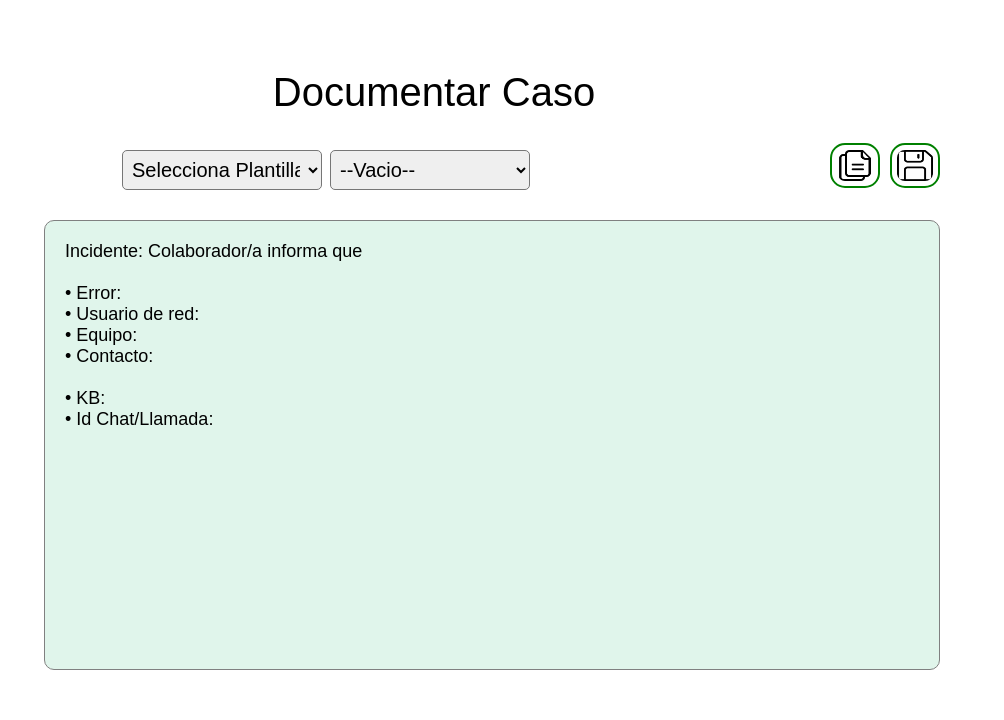
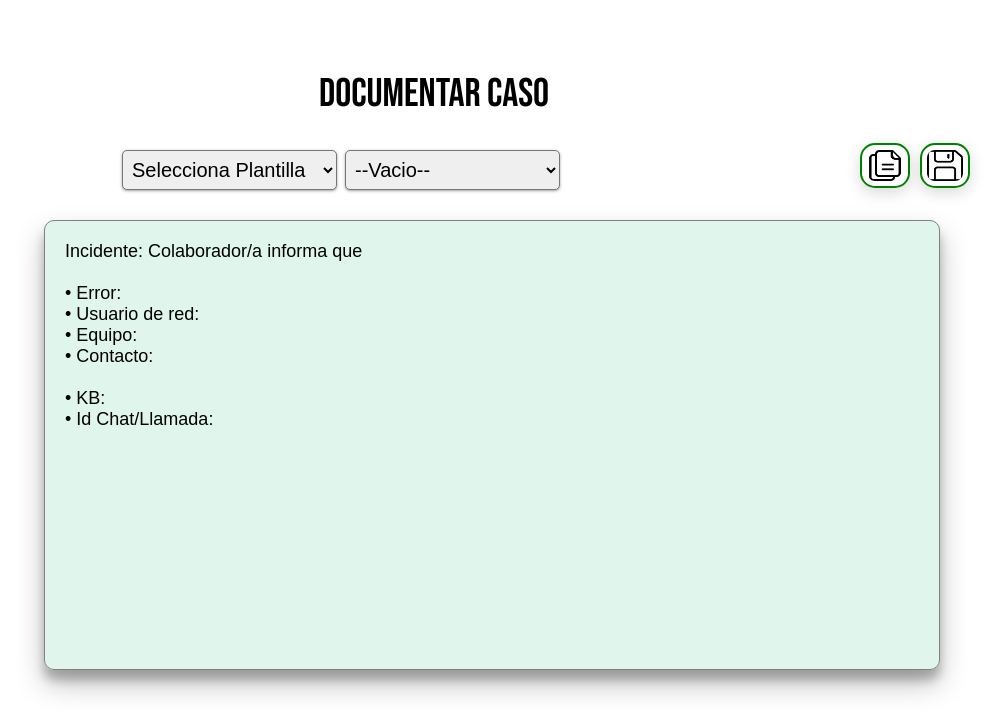
Before and after one commit to jose-beltran/UnisysFlask, a Flask app: page /documentar in a window 1280 px wide; the page is wider, and only the part inside the window is pictured. Shown: the part 80-800 px from the top of that part, without its empty margins (206-1210 px from the left). Run offline with Flask 2, Linux system fonts and the light colour scheme.

Commit message:
Updating CSS Textarea - Selects

```diff
--- a/static/css/style_plant.css
+++ b/static/css/style_plant.css
@@ -1,3 +1,5 @@
+@import url('https://fonts.googleapis.com/css2?family=Bebas+Neue&display=swap');
+
 * {
     margin: 0;
     padding: 0%;
@@ -108,6 +110,12 @@ header {
     }
 }
 
+.title {
+    font-family: "Bebas Neue", serif;
+    font-weight: 400;
+    font-style: normal;
+}
+
 .textoPlantillas {
     margin: 60px auto auto 660px;
     font-family: 'Montserrat', sans-serif;
@@ -129,18 +137,20 @@ header {
 }
 
 .select {
-    width: 200px;
+    width: 215px;
     padding: 5px;
     height: 40px;
     font-family: 'Montserrat', sans-serif;
     font-size: 20px;
     border-radius: 5px;
+    box-shadow: rgba(60, 64, 67, 0.3) 0px 1px 2px 0px, rgba(60, 64, 67, 0.15) 0px 1px 3px 1px;
     margin: 10px 0 auto 8px;
 }
 
 .img-copy {
     border: 2px solid green;
     border-radius: 15px;
+    box-shadow: rgba(0, 0, 0, 0.15) 0px 5px 15px 0px;
     padding: 5px;
     width: 50px;
     height: 45px;
@@ -155,6 +165,7 @@ header {
 .img-table__return {
     border: 2px solid green;
     border-radius: 15px;
+    box-shadow: rgba(0, 0, 0, 0.15) 0px 5px 15px 0px;
     padding: 5px;
     width: 50px;
     height: 45px;
@@ -179,7 +190,8 @@ header {
     width: 900px;
     height: 500px;
     background-color: #5eca9831;
-    border-radius: 10px;
+    border-radius: 15px;
+    box-shadow: rgba(0, 0, 0, 0.25) 0px 14px 28px, rgba(0, 0, 0, 0.22) 0px 10px 10px;
     font-family: 'Montserrat', sans-serif;
     text-align: left;
     font-size: 20px;
--- a/templates/documentar.html
+++ b/templates/documentar.html
@@ -5,7 +5,7 @@
 {% block body %}
 {% include './header.html' %}
 <div class="textDocumentar">
-    <p>Documentar Caso</p>
+    <p class="title">Documentar Caso</p>
 </div>
 <div class="div-botones">
     <select name="lenguajes" id="selectPlantilla" class="select">
```
